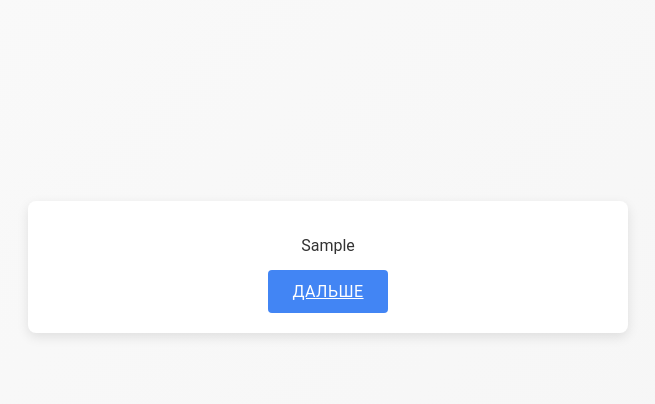
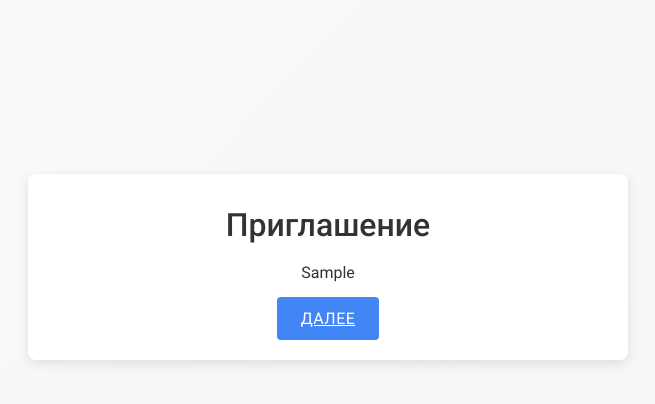
Before and after one commit to Lavochka123/Svety4, a Flask app: page /invite/1/page1 in a window 1280 px wide. Shown: the part 133-537 px from the top of the page, without its empty margins (312-967 px from the left). Run offline with Flask 3, Linux system fonts and the light colour scheme; tables that the repository leaves empty hold one stand-in row (values such as "Sample post").

Commit message:
Update page1.html

```diff
--- a/template/page1.html
+++ b/template/page1.html
@@ -2,16 +2,16 @@
 <html lang="ru">
 <head>
   <meta charset="UTF-8">
-  <title>Страница 1</title>
+  <title>Приглашение — Страница 1</title>
   <link rel="stylesheet" href="/static/css/style.css">
+  <!-- Подключаем шрифт Roboto -->
+  <link href="https://fonts.googleapis.com/css2?family=Roboto:wght@400;500&display=swap" rel="stylesheet">
 </head>
-<body class="{{ data.design }}">
+<body>
   <div class="container">
-    <!-- Просто отображаем page1 -->
+    <h1>Приглашение</h1>
     <p>{{ data.page1 }}</p>
-
-    <!-- Кнопка ведёт на 2-ю страницу -->
-    <a href="/invite/{{ data.id }}/page2" class="button">Дальше</a>
+    <a href="/invite/{{ data.id }}/page2" class="button">Далее</a>
   </div>
 </body>
 </html>
```
